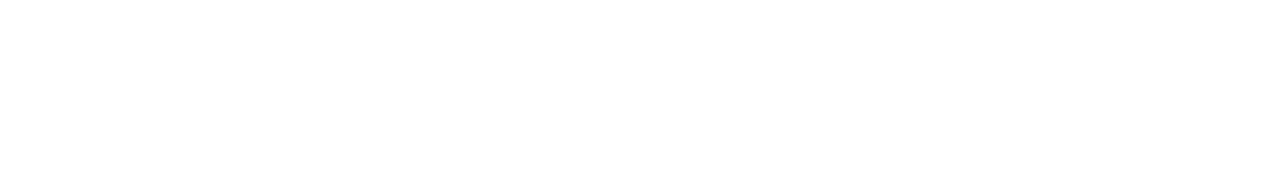
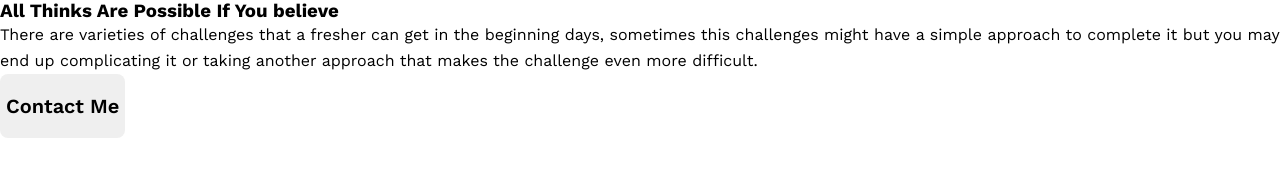
Before and after one commit to khaledaakter/my-thoughts, a plain HTML site: page index.html in a window 1280 px wide. Drawn offline with nearby package versions, Linux system fonts and the light colour scheme.

Commit message:
set global css

```diff
--- a/index.html
+++ b/index.html
@@ -5,9 +5,26 @@
     <meta http-equiv="X-UA-Compatible" content="IE=edge">
     <meta name="viewport" content="width=device-width, initial-scale=1.0">
     <title>My Thoughts</title>
+    <link rel="preconnect" href="https://fonts.googleapis.com">
+    <link rel="preconnect" href="https://fonts.gstatic.com" crossorigin>
+    <link href="https://fonts.googleapis.com/css2?family=Work+Sans:wght@400;500;600;700&display=swap" rel="stylesheet">
     <link rel="stylesheet" href="style.css">
 </head>
 <body>
 
+    <header>
+        <div class="main-header">
+            <div class="header-content">
+                <h3>All Thinks Are Possible If You believe</h3>
+                <p>There are varieties of challenges that a fresher can get in the beginning days, sometimes this challenges might have a simple approach to complete it but you may end up complicating it or taking another approach that makes the challenge even more difficult.</p>
+                <button class="primary-btn">Contact Me</button>
+            </div>
+        </div>
+    </header>
+
+    <main>
+
+    </main>
+
 </body>
 </html>
--- a/style.css
+++ b/style.css
@@ -0,0 +1,17 @@
+* {
+    margin: 0;
+    font-family: 'Work Sans', sans-serif;
+}
+p {
+    font-weight: 400;
+    font-size: 16px;
+    line-height: 26px;
+}
+button {
+    font-weight: 600;
+    font-size: 20px;
+    line-height: 23px;
+    height: 64px;
+    border: none;
+    border-radius: 8px;
+}
```
Also changed, not shown: images/banner.png (added).
